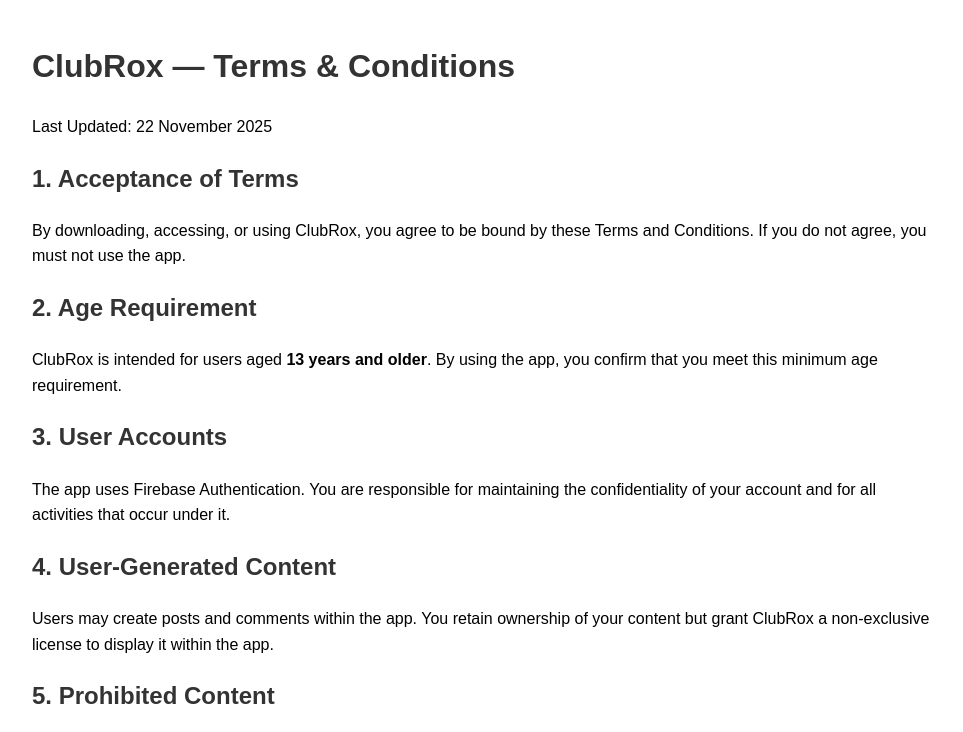
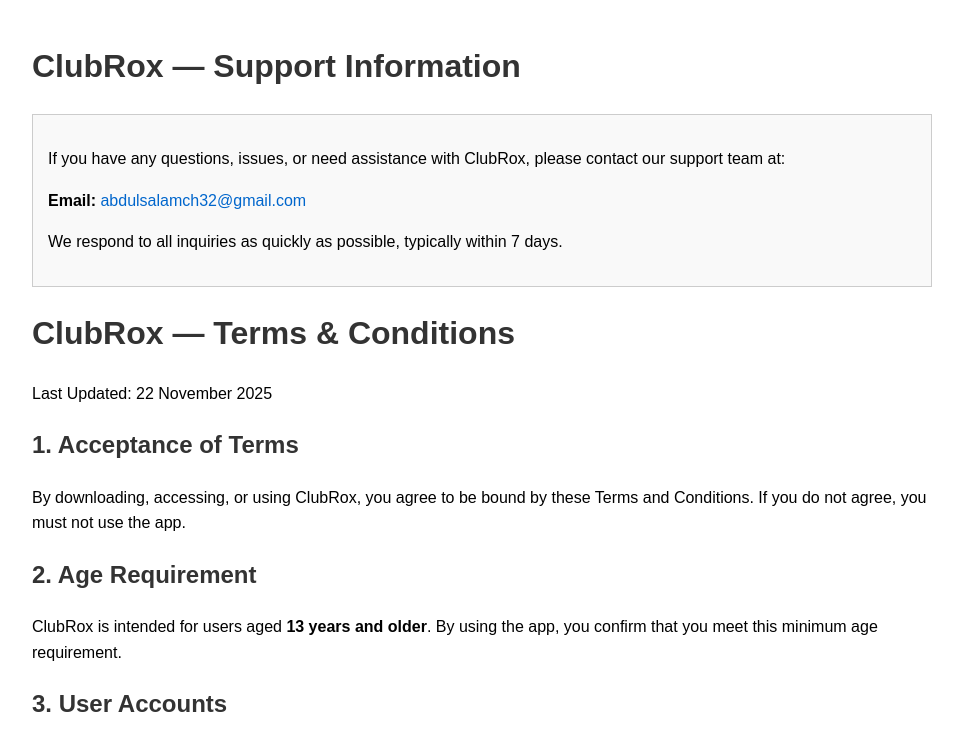
Before and after one commit to adbsalam/Clubrox-terms, a plain HTML site: page index.html in a window 1280 px wide. Shown: the top 732 px of the page, without its empty margins (158-1121 px from the left). Drawn offline with Linux system fonts and the light colour scheme.

Commit message:
Add support details

```diff
--- a/index.html
+++ b/index.html
@@ -3,7 +3,7 @@
 <head>
   <meta charset="UTF-8" />
   <meta name="viewport" content="width=device-width, initial-scale=1.0" />
-  <title>ClubRox - Terms & Conditions and Privacy Policy</title>
+  <title>ClubRox - Support, Terms & Conditions and Privacy Policy</title>
   <style>
     body {
       font-family: Arial, sans-serif;
@@ -15,9 +15,29 @@
     h1, h2, h3 {
       color: #333;
     }
+    a {
+      color: #0066cc;
+      text-decoration: none;
+    }
+    a:hover {
+      text-decoration: underline;
+    }
+    .support-box {
+      border: 1px solid #ccc;
+      padding: 15px;
+      background-color: #f9f9f9;
+      margin-bottom: 20px;
+    }
   </style>
 </head>
 <body>
+
+<h1>ClubRox — Support Information</h1>
+<div class="support-box">
+  <p>If you have any questions, issues, or need assistance with ClubRox, please contact our support team at:</p>
+  <p><strong>Email:</strong> <a href="mailto:abdulsalamch32@gmail.com">abdulsalamch32@gmail.com</a></p>
+  <p>We respond to all inquiries as quickly as possible, typically within 7 days.</p>
+</div>
 
 <h1>ClubRox — Terms & Conditions</h1>
 <p>Last Updated: 22 November 2025</p>
@@ -131,7 +151,7 @@
 
 <h2>9. Contact Us</h2>
 <p>For support, reports, or data deletion requests, please contact:</p>
-<p><strong>Email:</strong> abdulsalamch32@gmail.com</p>
+<p><strong>Email:</strong> <a href="mailto:abdulsalamch32@gmail.com">abdulsalamch32@gmail.com</a></p>
 
 </body>
 </html>
```
